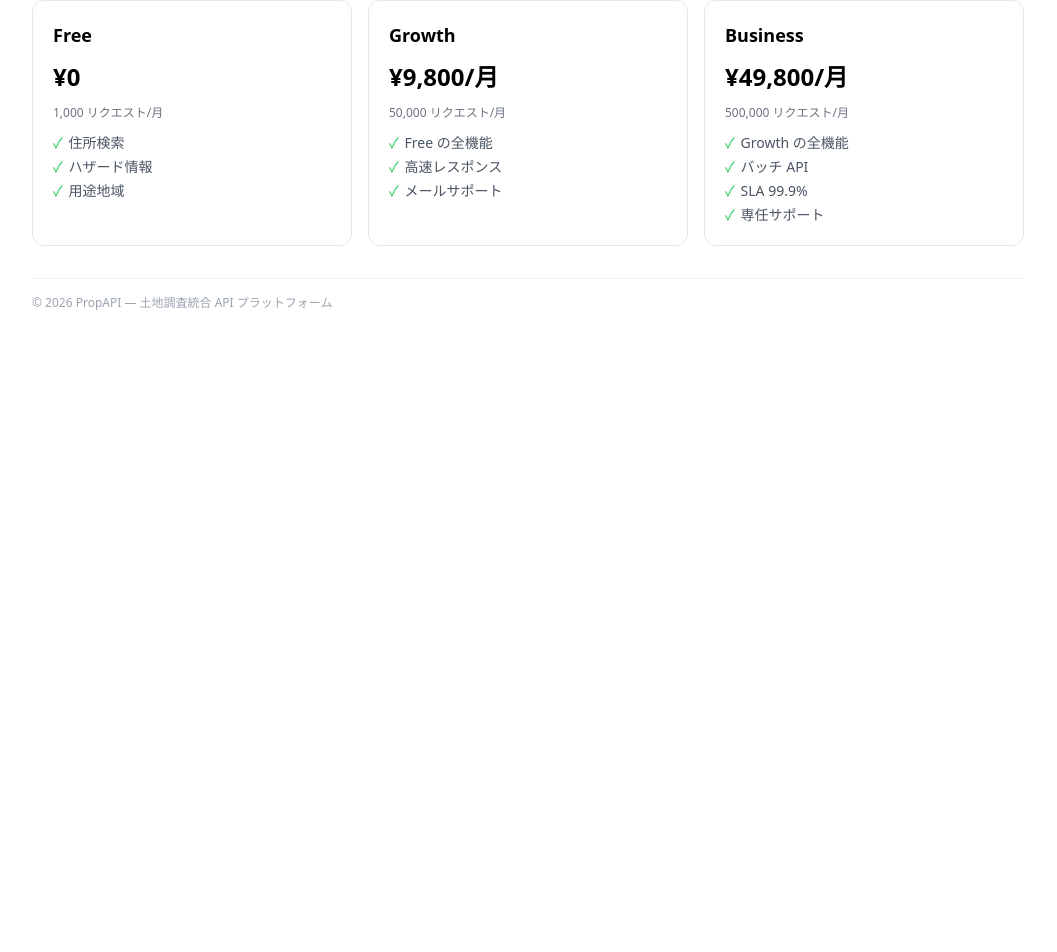
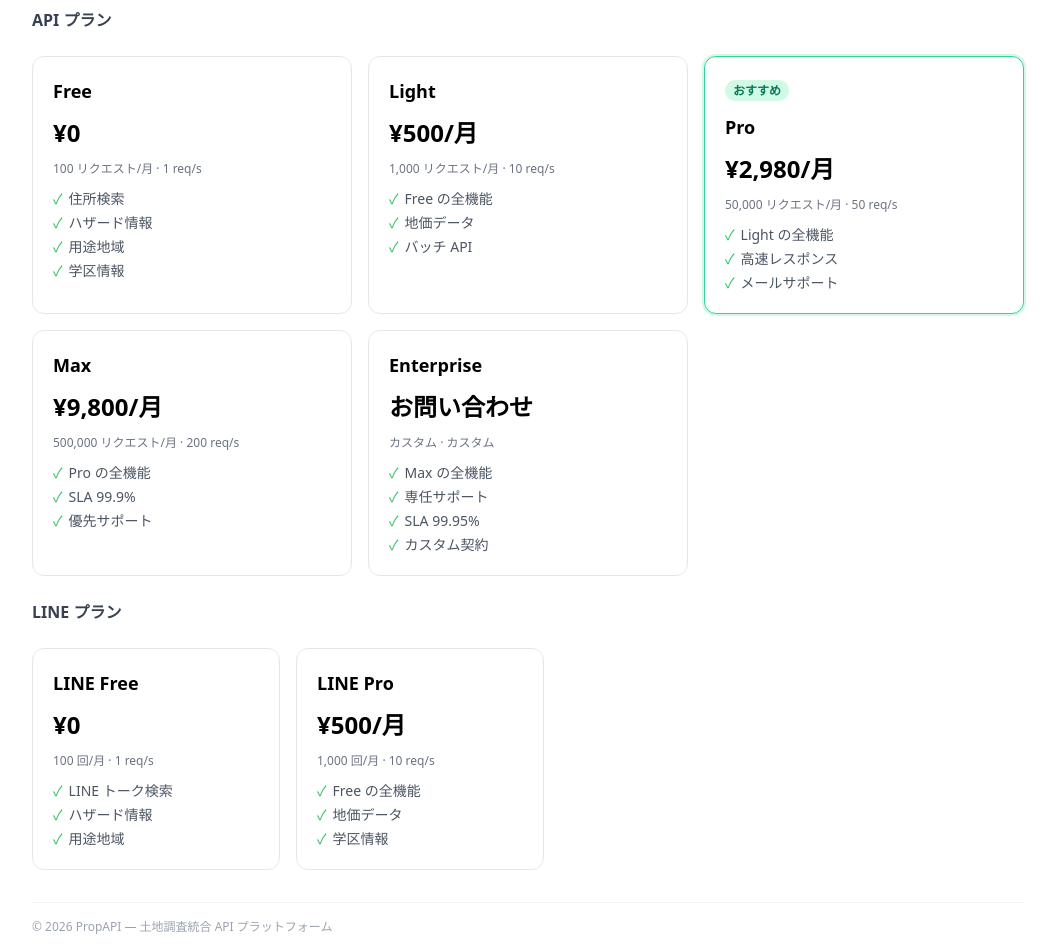
Before and after one commit to Ryumii/propapi-web, a Next.js app: page /docs in a window 1280 px wide. Shown: the part 1312-2264 px from the top of the page, without its empty margins (112-1169 px from the left). Before the commit the page ends 1655 px from the top, so only its background shows below. Built offline with nearby package versions, Linux system fonts and the light colour scheme; no server answers.

Commit message:
feat: 料金プラン改定 - Free/Light/Pro/Max/Enterprise + LINE Free/Pro

```diff
--- a/src/app/docs/page.tsx
+++ b/src/app/docs/page.tsx
@@ -154,32 +154,105 @@ export default function DocsPage() {
         </section>
 
         {/* pricing */}
-        <section className="space-y-4">
+        <section className="space-y-6">
           <h2 className="text-xl font-bold">料金プラン</h2>
-          <div className="grid grid-cols-1 sm:grid-cols-3 gap-4">
+
+          {/* API plans */}
+          <h3 className="text-base font-semibold text-gray-700">API プラン</h3>
+          <div className="grid grid-cols-1 sm:grid-cols-2 lg:grid-cols-3 gap-4">
             {[
               {
                 name: "Free",
                 price: "¥0",
-                limit: "1,000 リクエスト/月",
-                features: ["住所検索", "ハザード情報", "用途地域"],
+                limit: "100 リクエスト/月",
+                rate: "1 req/s",
+                features: ["住所検索", "ハザード情報", "用途地域", "学区情報"],
               },
               {
-                name: "Growth",
-                price: "¥9,800/月",
-                limit: "50,000 リクエスト/月",
-                features: ["Free の全機能", "高速レスポンス", "メールサポート"],
+                name: "Light",
+                price: "¥500/月",
+                limit: "1,000 リクエスト/月",
+                rate: "10 req/s",
+                features: ["Free の全機能", "地価データ", "バッチ API"],
               },
               {
-                name: "Business",
-                price: "¥49,800/月",
+                name: "Pro",
+                price: "¥2,980/月",
+                limit: "50,000 リクエスト/月",
+                rate: "50 req/s",
+                highlight: true,
+                features: [
+                  "Light の全機能",
+                  "高速レスポンス",
+                  "メールサポート",
+                ],
+              },
+              {
+                name: "Max",
+                price: "¥9,800/月",
                 limit: "500,000 リクエスト/月",
+                rate: "200 req/s",
                 features: [
-                  "Growth の全機能",
-                  "バッチ API",
+                  "Pro の全機能",
                   "SLA 99.9%",
+                  "優先サポート",
+                ],
+              },
+              {
+                name: "Enterprise",
+                price: "お問い合わせ",
+                limit: "カスタム",
+                rate: "カスタム",
+                features: [
+                  "Max の全機能",
                   "専任サポート",
+                  "SLA 99.95%",
+                  "カスタム契約",
                 ],
+              },
+            ].map((plan) => (
+              <div
+                key={plan.name}
+                className={`rounded-xl border bg-white p-5 space-y-3 ${
+                  plan.highlight ? "border-brand-400 ring-2 ring-brand-100" : ""
+                }`}
+              >
+                {plan.highlight && (
+                  <span className="text-xs font-semibold text-brand-700 bg-brand-100 px-2 py-0.5 rounded-full">
+                    おすすめ
+                  </span>
+                )}
+                <h3 className="font-bold text-lg">{plan.name}</h3>
+                <p className="text-2xl font-extrabold">{plan.price}</p>
+                <p className="text-xs text-gray-500">{plan.limit} · {plan.rate}</p>
+                <ul className="text-sm text-gray-600 space-y-1">
+                  {plan.features.map((f) => (
+                    <li key={f} className="flex items-center gap-1.5">
+                      <span className="text-green-500">✓</span> {f}
+                    </li>
+                  ))}
+                </ul>
+              </div>
+            ))}
+          </div>
+
+          {/* LINE plans */}
+          <h3 className="text-base font-semibold text-gray-700 mt-6">LINE プラン</h3>
+          <div className="grid grid-cols-1 sm:grid-cols-2 gap-4 max-w-lg">
+            {[
+              {
+                name: "LINE Free",
+                price: "¥0",
+                limit: "100 回/月",
+                rate: "1 req/s",
+                features: ["LINE トーク検索", "ハザード情報", "用途地域"],
+              },
+              {
+                name: "LINE Pro",
+                price: "¥500/月",
+                limit: "1,000 回/月",
+                rate: "10 req/s",
+                features: ["Free の全機能", "地価データ", "学区情報"],
               },
             ].map((plan) => (
               <div
@@ -188,7 +261,7 @@ export default function DocsPage() {
               >
                 <h3 className="font-bold text-lg">{plan.name}</h3>
                 <p className="text-2xl font-extrabold">{plan.price}</p>
-                <p className="text-xs text-gray-500">{plan.limit}</p>
+                <p className="text-xs text-gray-500">{plan.limit} · {plan.rate}</p>
                 <ul className="text-sm text-gray-600 space-y-1">
                   {plan.features.map((f) => (
                     <li key={f} className="flex items-center gap-1.5">
```
